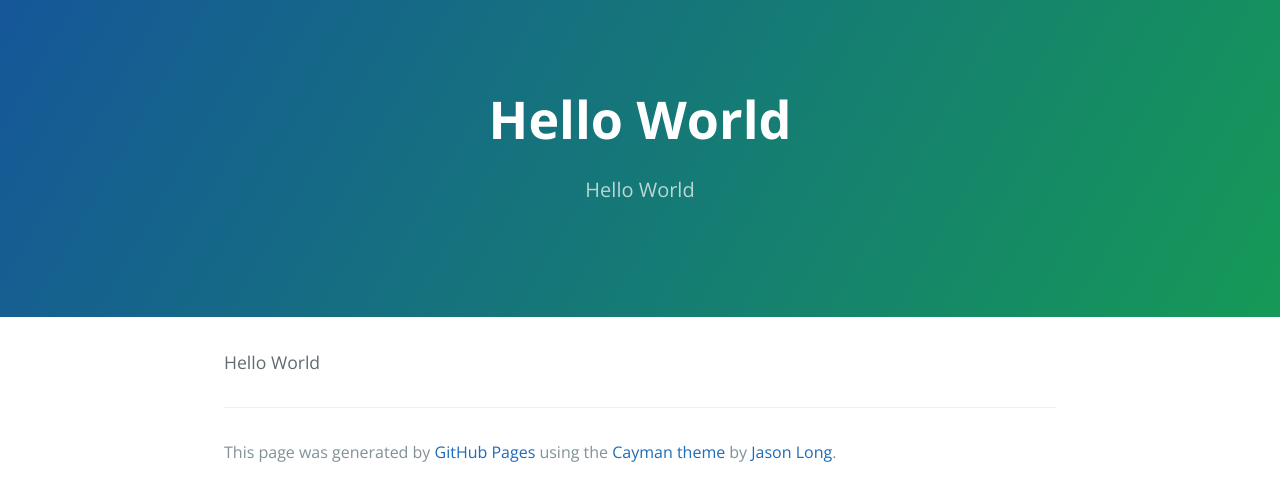
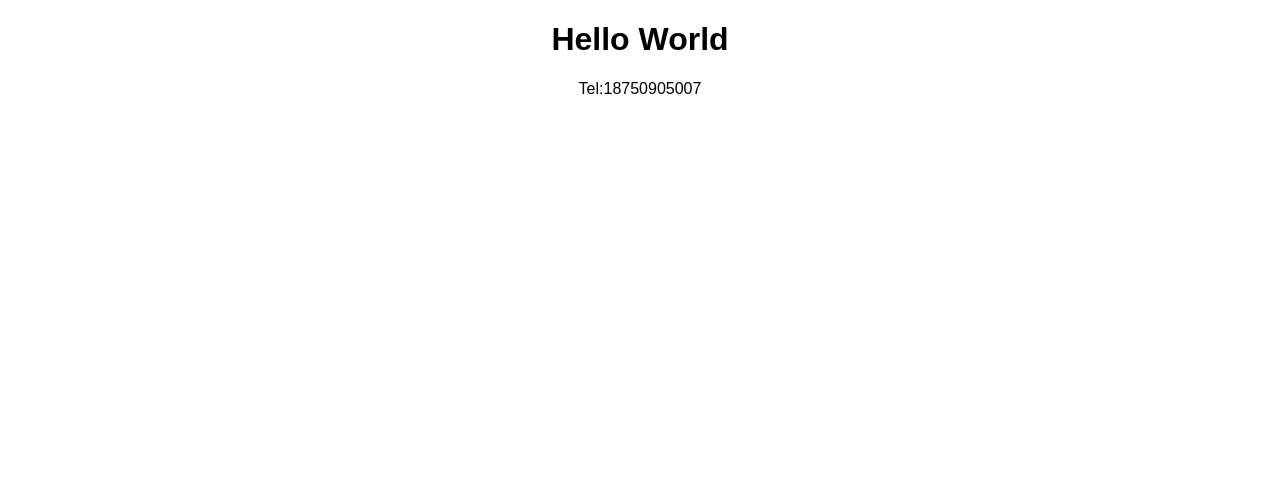
Before and after one commit to yanxiyang/yanxiyang.github.io, a plain HTML site: page index.html in a window 1280 px wide. Drawn offline with nearby package versions, Linux system fonts and the light colour scheme.

Commit message:
Update index.html

```diff
--- a/index.html
+++ b/index.html
@@ -5,26 +5,10 @@
     <title>Hello World by yanxiyang</title>
     <meta name="viewport" content="width=device-width, initial-scale=1">
     <link rel="stylesheet" type="text/css" href="stylesheets/normalize.css" media="screen">
-    <link href='https://fonts.googleapis.com/css?family=Open+Sans:400,700' rel='stylesheet' type='text/css'>
-    <link rel="stylesheet" type="text/css" href="stylesheets/stylesheet.css" media="screen">
-    <link rel="stylesheet" type="text/css" href="stylesheets/github-light.css" media="screen">
   </head>
   <body>
-    <section class="page-header">
-      <h1 class="project-name">Hello World</h1>
-      <h2 class="project-tagline">Hello World</h2>
-    </section>
-
-    <section class="main-content">
-      <p>Hello World</p>
-
-      <footer class="site-footer">
-
-        <span class="site-footer-credits">This page was generated by <a href="https://pages.github.com">GitHub Pages</a> using the <a href="https://github.com/jasonlong/cayman-theme">Cayman theme</a> by <a href="https://twitter.com/jasonlong">Jason Long</a>.</span>
-      </footer>
-
-    </section>
-
+<center><h1>Hello World</h1></center>
+<center>Tel:18750905007</center>
 
   </body>
 </html>
```
